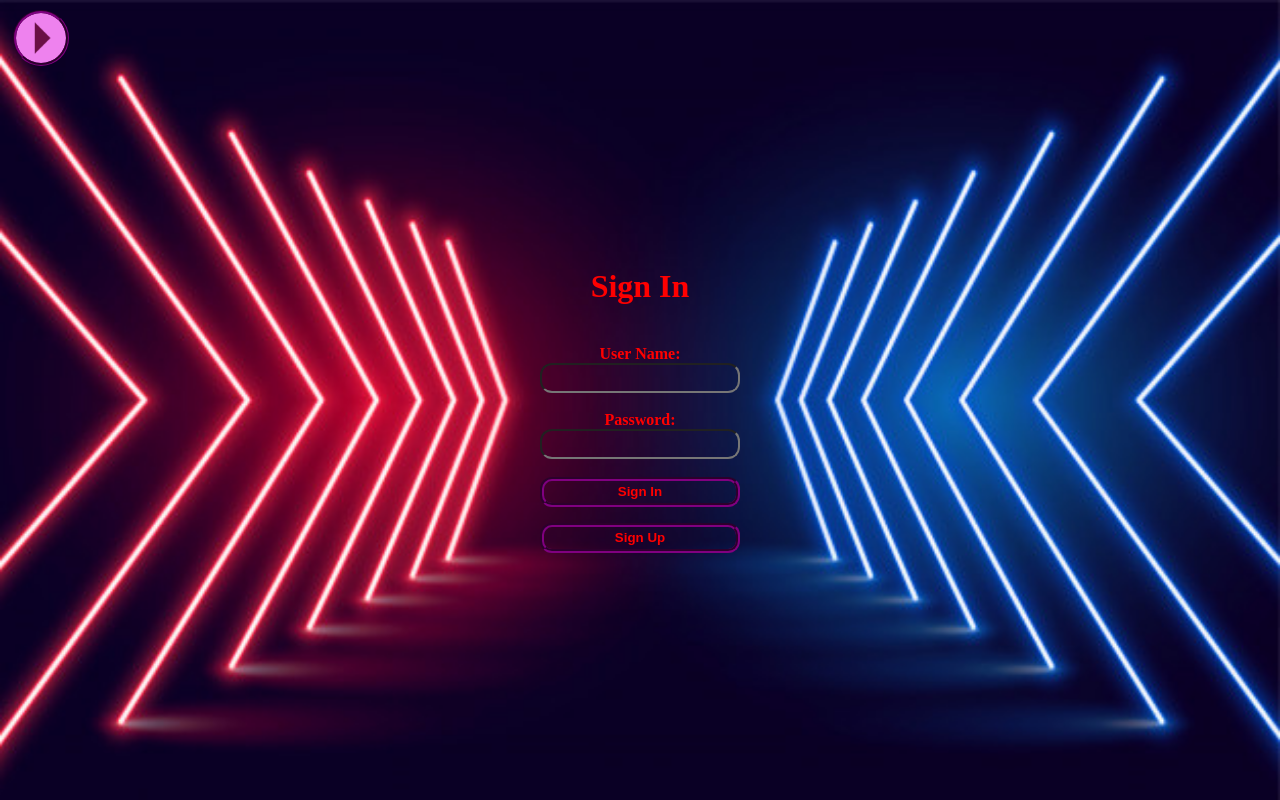
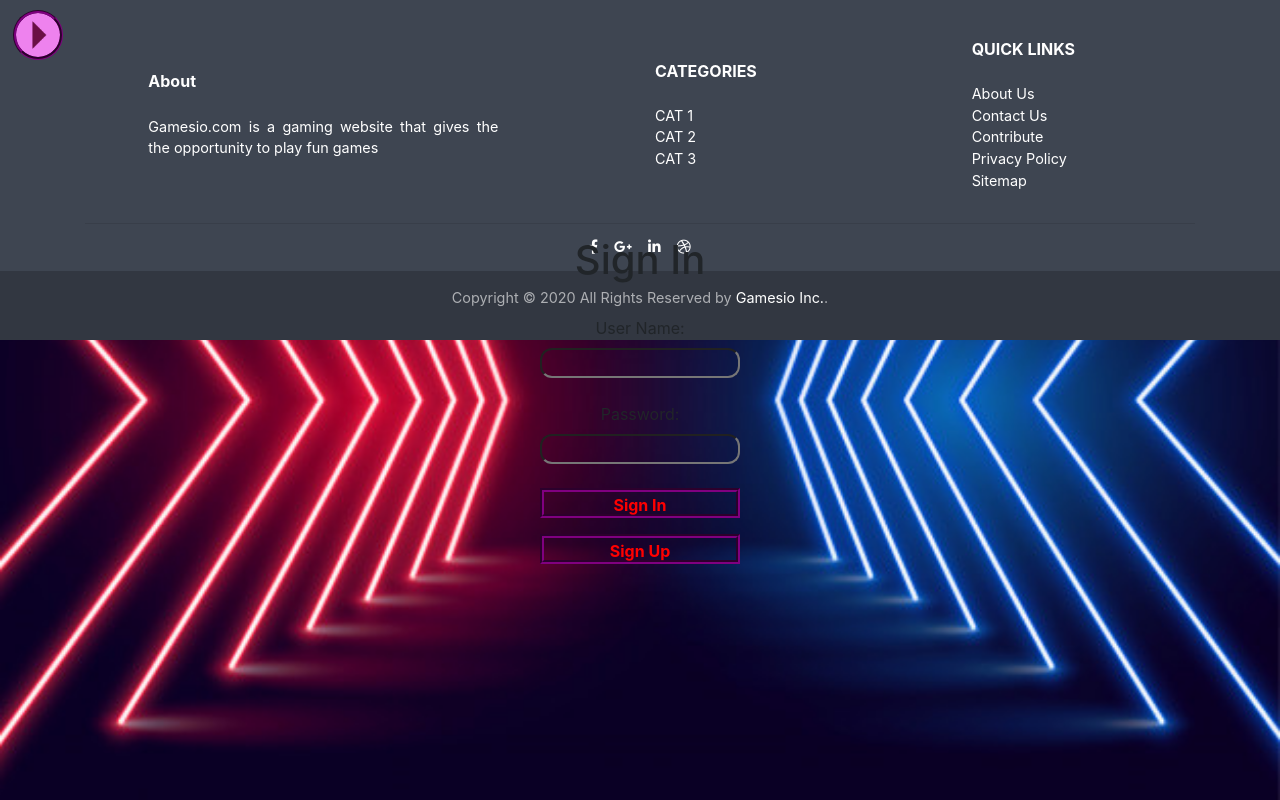
Before and after one commit to rbkplus2project/GreenField, a React (Create React App) app: page /signin in a window 1280 px wide. Built offline with nearby package versions, Linux system fonts and the light colour scheme.

Commit message:
yasir's edits

```diff
--- a/public/style.css
+++ b/public/style.css
@@ -111,3 +111,28 @@ input:hover, textarea:hover, button:hover, .navitem:hover{
     align-items: center;
     background: #adceed;
   }
+
+.games-container{
+  display: grid;
+  grid-template-columns: auto auto;
+  grid-template-rows: auto auto;
+  grid-gap: 50px 30px;
+  justify-content: center;
+  align-content: center;
+}
+footer {
+ margin-bottom: 0;
+}
+.main{
+  width: 100%;
+  text-align: center;
+}
+#signIn, #signUp {
+  display: inline-block;
+  margin: 0 auto;
+}
+#menu{
+  position:fixed;
+  top: 0;
+  left: 0;
+}
--- a/src/actions/actions.js
+++ b/src/actions/actions.js
@@ -1,18 +1,6 @@
-export const SignUp = (x) => {
-    return {
-        type: 'Show_SignUp',
-        SignUp: x,
-    }
-}
-export const SignIn = (y) => {
-    return {
-        type: 'Show_SignIn',
-        SignIn: y
-    }
-}
 export const showMenu = (z) => {
     return {
-        type: 'Show_MENU',
+        type: 'SHOW_MENU',
         showMenu: z
     }
 }
--- a/src/components/Footer.js
+++ b/src/components/Footer.js
@@ -2,18 +2,76 @@ import React, { Component } from 'react';
 class Footer extends Component {
     constructor(props) {
         super(props);
-        this.state = {
-
-        }
     }
     render() {
         return (
-            <div>
+            <footer class="page-footer font-small stylish-color-dark pt-4">
+                <div class="container text-center text-md-left">
+                    <div class="row">
+                        <div class="col-md-4 mx-auto">
+                            <h6 class="font-weight-bold mt-3 mb-4">About</h6>
+                            <p className="text-justify">Gamesio.com is a gaming website that gives the the opportunity to play fun games</p>
+                        </div>
 
-            </div>
+                        <hr class="clearfix w-100 d-md-none" />
+
+                        <div class="col-md-2 mx-auto">
+                            <h6 class="font-weight-bold text-uppercase mt-3 mb-4">Categories</h6>
+                            <ul class="list-unstyled">
+                                <li><a href="http://gamesio.com/category/c-language/">CAT 1</a></li>
+                                <li><a href="http://gamesio.com/category/front-end-development/">CAT 2</a></li>
+                                <li><a href="http://gamesio.com/category/back-end-development/">CAT 3</a></li>
+                            </ul>
+                        </div>
+
+                        <hr class="clearfix w-100 d-md-none"></hr>
+
+                        <div class="col-md-2 mx-auto">
+                            <h6 class="font-weight-bold text-uppercase mt-3 mb-4">Quick Links</h6>
+                            <ul class="list-unstyled">
+                                <li><a href="http://gamesio.com/about/">About Us</a></li>
+                                <li><a href="http://gamesio.com/contact/">Contact Us</a></li>
+                                <li><a href="http://gamesio.com/contribute-at-gamesio/">Contribute</a></li>
+                                <li><a href="http://gamesio.com/privacy-policy/">Privacy Policy</a></li>
+                                <li><a href="http://gamesio.com/sitemap/">Sitemap</a></li>
+                            </ul>
+                        </div>
+                    </div>
+                    <hr />
+                </div>
+
+                <ul class="list-unstyled list-inline text-center">
+                    <li class="list-inline-item">
+                        <a class="btn-floating btn-fb mx-1">
+                            <i class="fab fa-facebook-f"> </i>
+                        </a>
+                    </li>
+                    <li class="list-inline-item">
+                        <a class="btn-floating btn-gplus mx-1">
+                            <i class="fab fa-google-plus-g"> </i>
+                        </a>
+                    </li>
+                    <li class="list-inline-item">
+                        <a class="btn-floating btn-li mx-1">
+                            <i class="fab fa-linkedin-in"> </i>
+                        </a>
+                    </li>
+                    <li class="list-inline-item">
+                        <a class="btn-floating btn-dribbble mx-1">
+                            <i class="fab fa-dribbble"> </i>
+                        </a>
+                    </li>
+                </ul>
+
+
+                <div class="footer-copyright text-center py-3">
+                    <p>Copyright &copy; 2020 All Rights Reserved by
+                        <a href="#"> Gamesio Inc.</a>.
+                    </p>
+                </div>
+            </footer>
         )
     }
 }
 
-
 export default Footer;
--- a/src/reducers/rootReducer.js
+++ b/src/reducers/rootReducer.js
@@ -1,26 +1,9 @@
 const initState = {
-    test: [
-        { username: "ahamd", password: "123"}
-    ],
-    SignUp: "hide",
-    SignIn: "hide",
     showMenu: "hide"
 }
 
 const rootReducer = (state = initState, action) => {
-    if (action.type === "Show_SignUp"){
-        return {
-            ...state,
-            SignUp: action.SignUp
-        }
-    }
-    else if (action.type === "Show_SignIn") {
-        return {
-            ...state,
-            SignIn: action.SignIn
-        }
-    }
-    else if (action.type === "Show_MENU") {
+    if (action.type === "Show_MENU") {
         return {
             ...state,
             showMenu: action.showMenu
@@ -29,5 +12,4 @@ const rootReducer = (state = initState, action) => {
     return state;
 }
 
-
 export default rootReducer;
```
Also changed, not shown: package.json (+10 -5 lines), src/index.js (+9 -0 lines), 1 other file (tests, documents, lock files or other folders).
